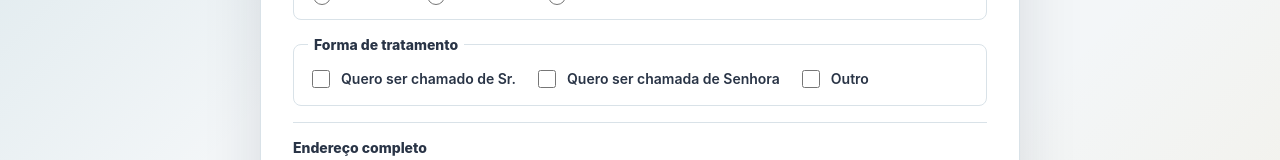
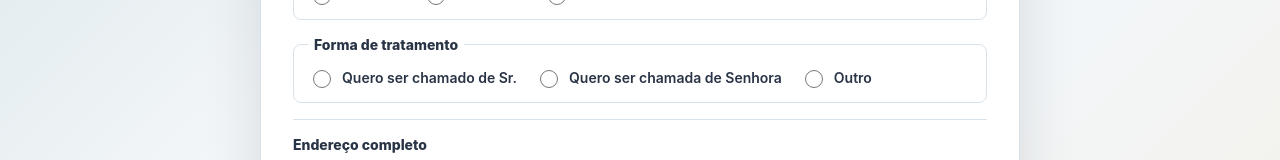
Before and after one commit to Testaaiqa/projeto-front-automacao, a React (Vite) app: page / in a window 1280 px wide. Both pictures are taken after a click on the button "Cadastro". Shown: the part 537-697 px from the top of the page. Built offline with nearby package versions, Linux system fonts and the light colour scheme; no server answers.

Commit message:
subida melhgorias

```diff
--- a/api/_usersStore.js
+++ b/api/_usersStore.js
@@ -57,11 +57,11 @@ export function validateRegisterPayload(userData) {
     return !String(userData[fieldName] || '').trim();
   }).map(([, label]) => label);
 
-  if (!userData.callAsMr && !userData.callAsMrs && !userData.callAsOther) {
+  if (!userData.treatment) {
     missingFields.push('Forma de tratamento');
   }
 
-  if (userData.callAsOther && !String(userData.treatmentOtherText || '').trim()) {
+  if (userData.treatment === 'outro' && !String(userData.treatmentOtherText || '').trim()) {
     missingFields.push('Outro tratamento');
   }
 
--- a/index.html
+++ b/index.html
@@ -3,16 +3,17 @@
   <head>
     <meta charset="UTF-8" />
     <meta name="viewport" content="width=device-width, initial-scale=1.0" />
-    <title>Testa aí QA - Plataforma de Test</title>
+    <link rel="icon" type="image/svg+xml" href="/public/favicon.svg" />
+    <title>Testa aí QA - Plataforma de Teste</title>
   </head>
   <body>
-    <noscript>Ative o JavaScript no navegador para visualizar a aplicacao.</noscript>
+    <noscript>Ative o JavaScript no navegador para visualizar a aplicação.</noscript>
     <main
       id="boot-fallback"
       style="background: #f3f6f8; color: #1d2433; font-family: Arial, sans-serif; min-height: 100vh; padding: 24px"
     >
-      <h1 style="margin: 0 0 12px">Testa aí QA - Plataforma de Test</h1>
-      <p style="margin: 0">Carregando aplicacao React...</p>
+      <h1 style="margin: 0 0 12px">Testa aí QA - Plataforma de Teste</h1>
+      <p style="margin: 0">Carregando aplicação React...</p>
     </main>
     <div id="root"></div>
     <script type="module" src="/src/main.jsx"></script>
--- a/src/App.jsx
+++ b/src/App.jsx
@@ -181,9 +181,7 @@ function App() {
     birthDate: '',
     phone: '',
     gender: '',
-    callAsMr: false,
-    callAsMrs: false,
-    callAsOther: false,
+    treatment: '',
     treatmentOtherText: '',
     zipCode: '',
     street: '',
@@ -237,14 +235,13 @@ function App() {
     setFormData((currentData) => ({
       ...currentData,
       [name]: type === 'checkbox' ? checked : nextValue,
-      ...(name === 'callAsOther' && !checked ? { treatmentOtherText: '' } : {}),
+      ...(name === 'treatment' && value !== 'outro' ? { treatmentOtherText: '' } : {}),
     }));
 
     setFieldErrors((currentErrors) => ({
       ...currentErrors,
       [name]: '',
-      ...(name === 'callAsOther' && !checked ? { treatmentOtherText: '' } : {}),
-      ...(name === 'callAsMr' || name === 'callAsMrs' || name === 'callAsOther' ? { treatment: '' } : {}),
+      ...(name === 'treatment' && value !== 'outro' ? { treatmentOtherText: '' } : {}),
     }));
   }
 
@@ -266,9 +263,7 @@ function App() {
       birthDate: '',
       phone: '',
       gender: '',
-      callAsMr: false,
-      callAsMrs: false,
-      callAsOther: false,
+      treatment: '',
       treatmentOtherText: '',
       zipCode: '',
       street: '',
@@ -303,11 +298,11 @@ function App() {
 
     REGISTER_REQUIRED_FIELDS.forEach((fieldName) => {
       if (fieldName === 'treatment') {
-        if (!formData.callAsMr && !formData.callAsMrs && !formData.callAsOther) {
+        if (!formData.treatment) {
           nextErrors.treatment = buildRequiredMessage('treatment');
         }
 
-        if (formData.callAsOther && !formData.treatmentOtherText.trim()) {
+        if (formData.treatment === 'outro' && !formData.treatmentOtherText.trim()) {
           nextErrors.treatmentOtherText = buildRequiredMessage('treatmentOtherText');
         }
         return;
@@ -581,36 +576,39 @@ function App() {
                 <legend data-testid="treatment-legend">Forma de tratamento</legend>
                 <label className="choice-option" data-testid="call-as-mr-label">
                   <input
-                    type="checkbox"
-                    name="callAsMr"
-                    checked={formData.callAsMr}
+                    type="radio"
+                    name="treatment"
+                    value="sr"
+                    checked={formData.treatment === 'sr'}
                     onChange={handleChange}
-                    data-testid="call-as-mr-checkbox"
+                    data-testid="call-as-mr-radio"
                   />
                   Quero ser chamado de Sr.
                 </label>
                 <label className="choice-option" data-testid="call-as-mrs-label">
                   <input
-                    type="checkbox"
-                    name="callAsMrs"
-                    checked={formData.callAsMrs}
+                    type="radio"
+                    name="treatment"
+                    value="senhora"
+                    checked={formData.treatment === 'senhora'}
                     onChange={handleChange}
-                    data-testid="call-as-mrs-checkbox"
+                    data-testid="call-as-mrs-radio"
                   />
                   Quero ser chamada de Senhora
                 </label>
                 <label className="choice-option" data-testid="call-as-other-label">
                   <input
-                    type="checkbox"
-                    name="callAsOther"
-                    checked={formData.callAsOther}
+                    type="radio"
+                    name="treatment"
+                    value="outro"
+                    checked={formData.treatment === 'outro'}
                     onChange={handleChange}
-                    data-testid="call-as-other-checkbox"
+                    data-testid="call-as-other-radio"
                   />
                   Outro
                 </label>
                 <FieldError field="treatment" errors={fieldErrors} />
-                {formData.callAsOther && (
+                {formData.treatment === 'outro' && (
                   <label className="span-two" data-testid="treatment-other-field-label">
                     Outro tratamento
                     <input
--- a/src/pages/Forms.jsx
+++ b/src/pages/Forms.jsx
@@ -488,7 +488,7 @@ function Forms() {
 
         <section className="form-lab-section">
           <div className="form-lab-heading">
-            <h3>Evidencias e preferencias</h3>
+            <h3>Evidências e preferências</h3>
           </div>
           <div className="form-extras-grid">
             <label className="file-drop">
--- a/src/pages/ProgressiveBar.jsx
+++ b/src/pages/ProgressiveBar.jsx
@@ -12,7 +12,7 @@ const SPEED_OPTIONS = {
     step: 2,
   },
   fast: {
-    label: 'Rapida',
+    label: 'Rápida',
     interval: 80,
     step: 3,
   },
@@ -22,7 +22,7 @@ const STATUS_LABELS = {
   idle: 'Pronto',
   running: 'Executando',
   paused: 'Pausado',
-  completed: 'Concluido',
+  completed: 'Concluído',
 };
 
 function ProgressiveBar() {
--- a/src/pages/Tables.jsx
+++ b/src/pages/Tables.jsx
@@ -59,7 +59,7 @@ const INITIAL_ROWS = [
   {
     id: 'QA-1006',
     client: 'LogiTrack',
-    owner: 'Andre Santos',
+    owner: 'André Santos',
     category: 'Performance',
     priority: 'Alta',
     status: 'Concluido',
@@ -70,7 +70,7 @@ const INITIAL_ROWS = [
   {
     id: 'QA-1007',
     client: 'Food Express',
-    owner: 'Lais Martins',
+    owner: 'Laís Martins',
     category: 'Checkout',
     priority: 'Media',
     status: 'Planejado',
@@ -92,7 +92,7 @@ const INITIAL_ROWS = [
   {
     id: 'QA-1009',
     client: 'FinPay',
-    owner: 'Nadia Melo',
+    owner: 'Nádia Melo',
     category: 'Security',
     priority: 'Critica',
     status: 'Em execucao',
@@ -103,7 +103,7 @@ const INITIAL_ROWS = [
   {
     id: 'QA-1010',
     client: 'Market Hub',
-    owner: 'Joao Barros',
+    owner: 'João Barros',
     category: 'Regression',
     priority: 'Baixa',
     status: 'Concluido',
@@ -135,7 +135,7 @@ const INITIAL_ROWS = [
   },
 ];
 
-const STATUS_OPTIONS = ['Todos', 'Planejado', 'Em execucao', 'Bloqueado', 'Concluido'];
+const STATUS_OPTIONS = ['Todos', 'Planejado', 'Em execução', 'Bloqueado', 'Concluído'];
 const CATEGORY_OPTIONS = ['Todas', 'Regression', 'Checkout', 'API', 'Mobile', 'Security', 'Performance'];
 const PAGE_SIZE_OPTIONS = [5, 8, 12];
 
@@ -299,7 +299,7 @@ function Tables() {
             <input
               value={query}
               onChange={updateQuery}
-              placeholder="Cliente, responsavel, status..."
+              placeholder="Cliente, responsável, status..."
               data-testid="table-search-input"
             />
           </label>
@@ -343,16 +343,16 @@ function Tables() {
           <button
             className="secondary-action"
             type="button"
-            onClick={() => applyBulkStatus('Em execucao')}
+            onClick={() => applyBulkStatus('Em execução')}
             disabled={!selectedIds.length}
             data-testid="bulk-running-btn"
           >
-            Marcar em execucao
+            Marcar em execução
           </button>
           <button
             className="secondary-action"
             type="button"
-            onClick={() => applyBulkStatus('Concluido')}
+            onClick={() => applyBulkStatus('Concluído')}
             disabled={!selectedIds.length}
             data-testid="bulk-done-btn"
           >
@@ -379,7 +379,7 @@ function Tables() {
                 {[
                   ['id', 'ID'],
                   ['client', 'Cliente'],
-                  ['owner', 'Responsavel'],
+                  ['owner', 'Responsável'],
                   ['category', 'Categoria'],
                   ['priority', 'Prioridade'],
                   ['status', 'Status'],
@@ -463,7 +463,7 @@ function Tables() {
                         <div className="expanded-content">
                           <strong>{row.client}</strong>
                           <span>Suite: {row.category}</span>
-                          <span>Responsavel: {row.owner}</span>
+                          <span>Responsável: {row.owner}</span>
                           <span>Risco: {row.priority}</span>
                           <span>Resumo: {row.defects} defeito(s), {row.coverage}% de cobertura.</span>
                         </div>
```
Also changed, not shown: src/data/users.json (+4 -4 lines), public/favicon.svg (added), 1 other file (tests, documents, lock files or other folders).
